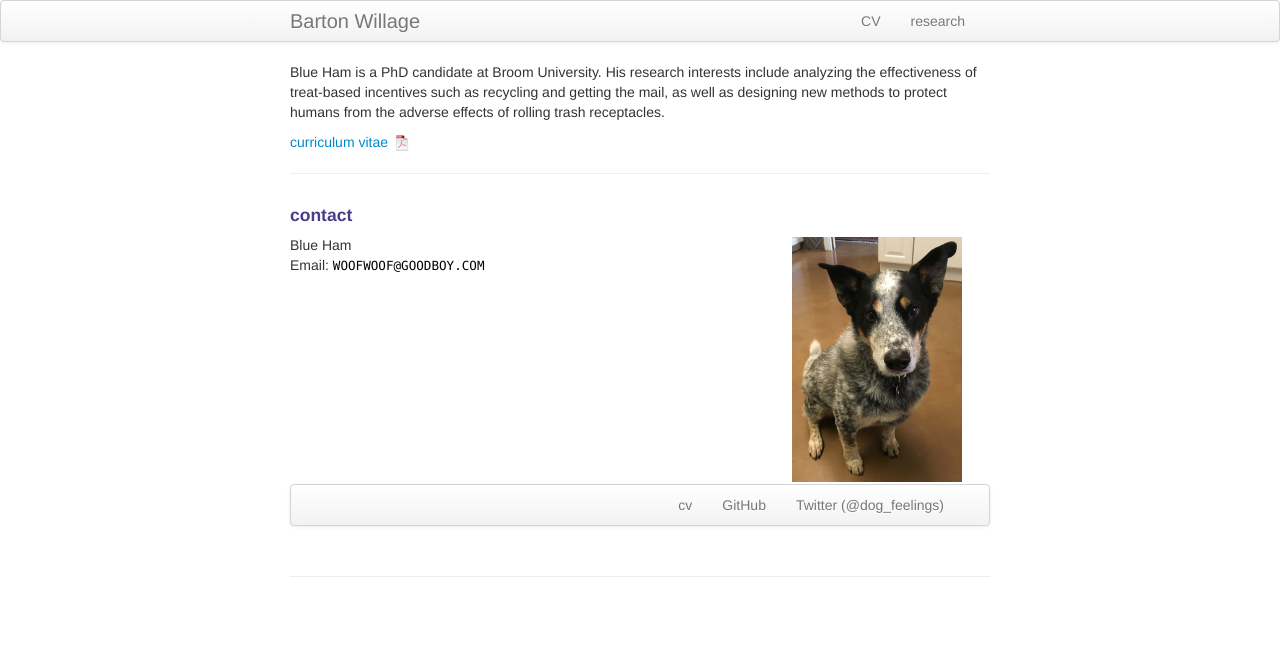
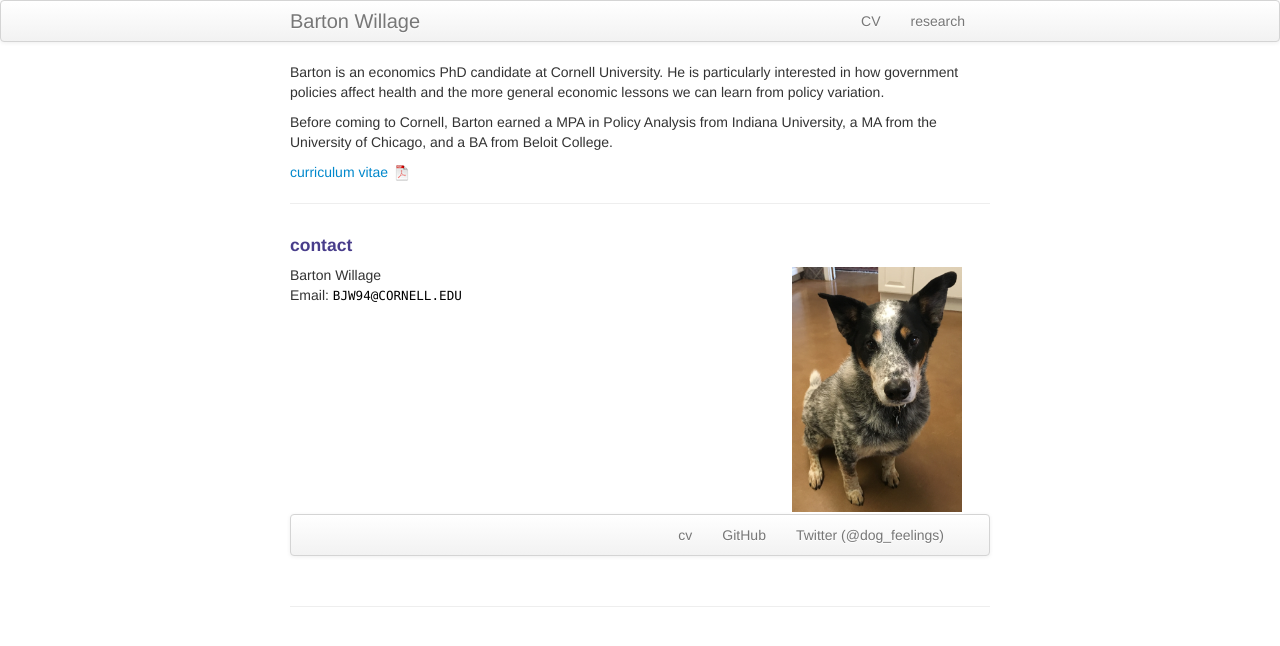
Before and after one commit to bjwillage/bjwillage.github.io, a Jekyll site: the page built from index.md, in a window 1280 px wide. Shown: the top 646 px of the page. Built offline with Jekyll 4.4.1, drawn with Linux system fonts in a browser that asks for light colours.

Commit message:
Update index.md

```diff
--- a/index.md
+++ b/index.md
@@ -1,11 +1,13 @@
 ---
 layout: frontpage
-title: Blue Ham
-description: Blue Ham is a PhD candidate at Broom University.
-keywords: Blue, Ham, treats, recycling, mail, being a good boy
+title: Barton Willage
+description: Barton Willage is a PhD candidate at Cornell University.
+keywords:
 ---
 
-Blue Ham is a PhD candidate at Broom University. His research interests include analyzing the effectiveness of treat-based incentives such as recycling and getting the mail, as well as designing new methods to protect humans from the adverse effects of rolling trash receptacles.
+Barton is an economics PhD candidate at Cornell University. He is particularly interested in how government policies affect health and the more general economic lessons we can learn from policy variation.
+
+Before coming to Cornell, Barton earned a MPA in Policy Analysis from Indiana University, a MA from the University of Chicago, and a BA from Beloit College.
 
 [curriculum vitae ![CV as pdf]({{ BASE_PATH }}/pages/icons16/pdf-icon.png)]({{ BASE_PATH }}/assets/CV.pdf)<br/>
 
@@ -17,18 +19,18 @@ Blue Ham is a PhD candidate at Broom University. His research interests include
 
     <div class="row-fluid">
         <div class="span5">
-            Blue Ham<br/>
+            Barton Willage<br/>
             <div id="hide_email">
-            Email: <code>WO</code><b>I</b><code>OF</code><b>don't</b><code>WO</code><b>want</b><code>OF</code><b>spam!
-            </b><code>@</code><b>So</b><code>GO</code><b>please</b><code>OD</code><b>leave
-            </b><code>BOY</code><b>me</b><code>.</code><b>alone</b><code>C</code><b>!</b><code>OM</code><br/>
+            Email: <code>B</code><b>I</b><code>J</code><b>don't</b><code>W</code><b>want</b><code>94</code><b>spam!
+            </b><code>@</code><b>So</b><code>C</code><b>please</b><code>O</code><b>leave
+            </b><code>RNELL</code><b>me</b><code>.</code><b>alone</b><code>E</code><b>!</b><code>DU</code><br/>
             </div>
         </div>
 
         <div class="span2">
         <a href="../assets/headshot.jpg">
             <img src="../assets/headshot.jpg"
-                  title="Blue Ham" alt="Blue Ham"/></a>
+                  title="Barton Willage" alt="Barton Willage"/></a>
         </div>
     </div>
 </div>
```
